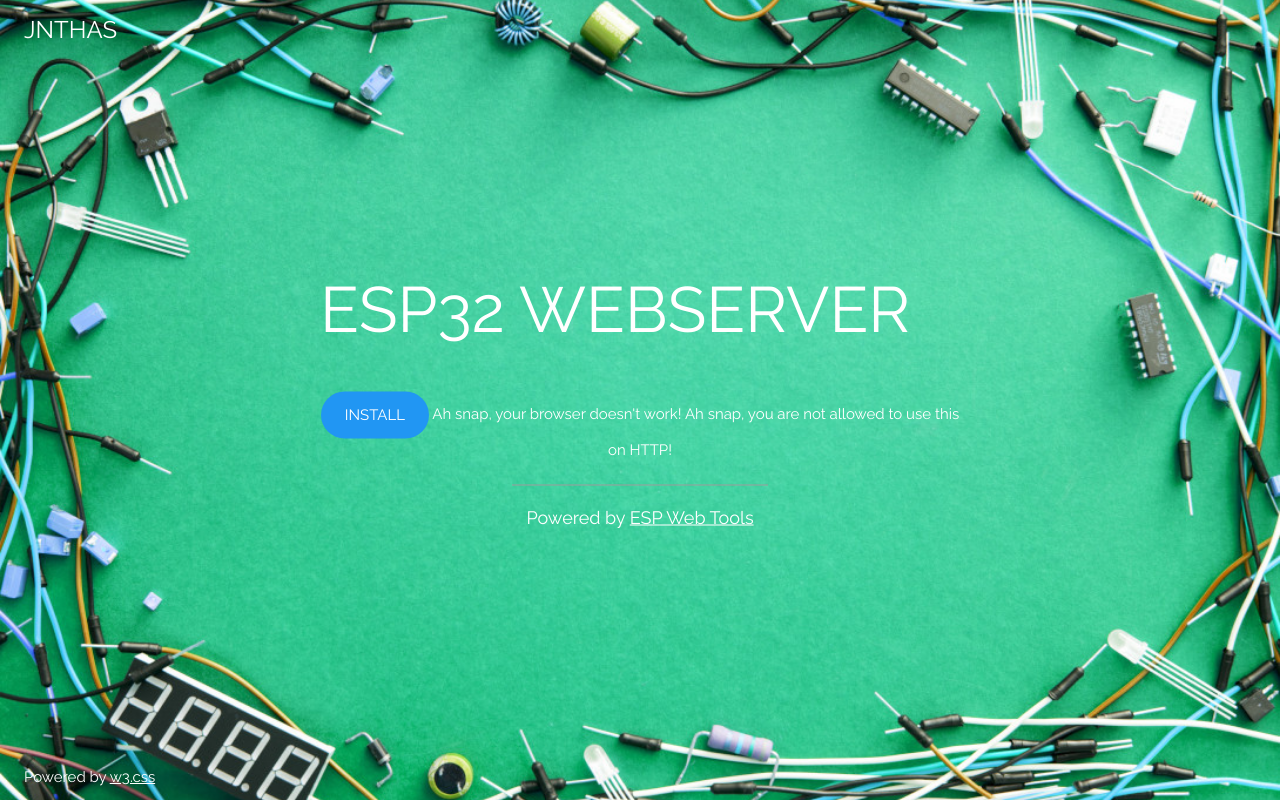
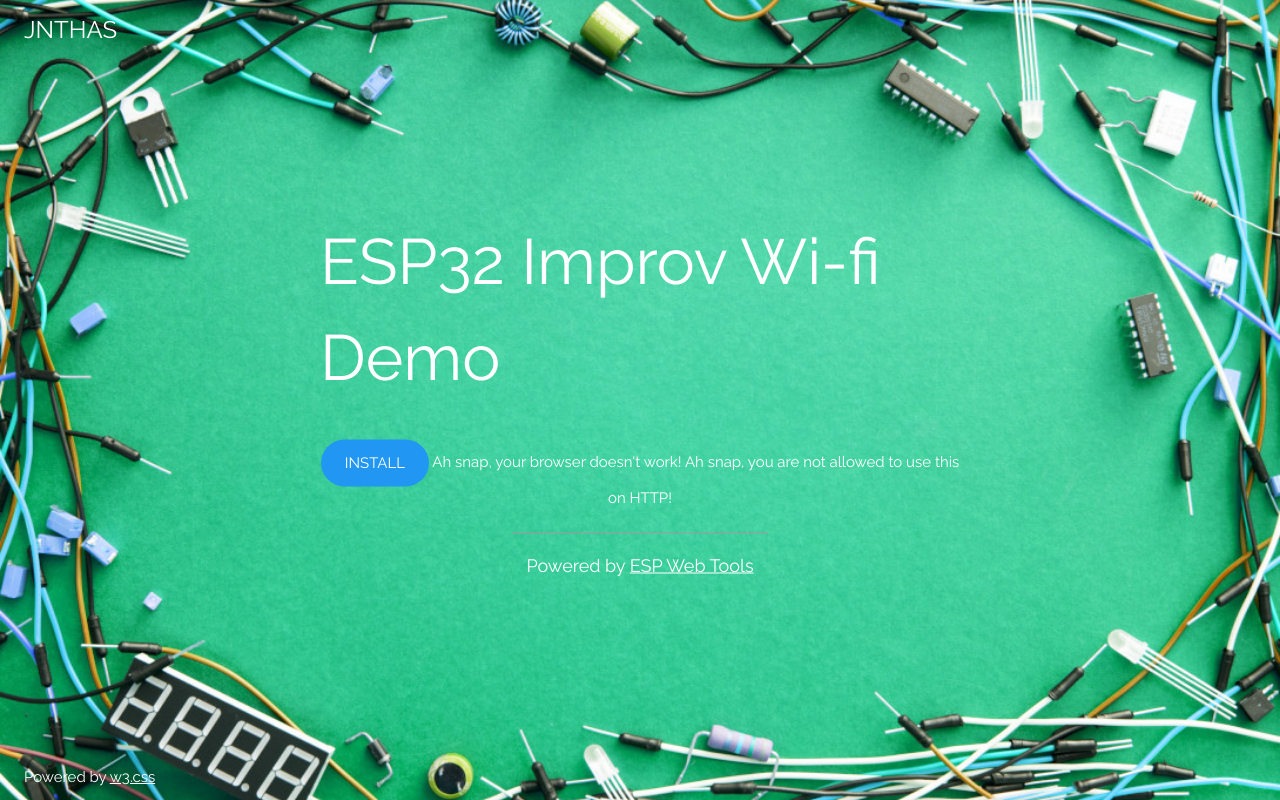
Before and after one commit to jnthas/improv-wifi-demo, a plain HTML site: page index.html in a window 1280 px wide. Drawn offline with nearby package versions, Linux system fonts and the light colour scheme.

Commit message:
test improv

```diff
--- a/index.html
+++ b/index.html
@@ -17,6 +17,7 @@
         }
     </style>
     <script type="module" src="https://unpkg.com/esp-web-tools@9/dist/web/install-button.js?module"></script>
+    <script type="module" src="https://www.improv-wifi.com/sdk-js/launch-button.js"></script>
 </head>
 <body>
 
@@ -25,7 +26,7 @@
     JNTHAS
   </div>
   <div class="w3-display-middle">
-    <h1 class="w3-jumbo w3-animate-top">ESP32 WEBSERVER</h1>
+    <h1 class="w3-jumbo w3-animate-top">ESP32 Improv Wi-fi Demo</h1>
 
     <div class="w3-center w3-padding-24" >
         <esp-web-install-button manifest="firmware/manifest.json">
@@ -33,6 +34,8 @@
             <span slot="unsupported">Ah snap, your browser doesn't work!</span>
             <span slot="not-allowed">Ah snap, you are not allowed to use this on HTTP!</span>
         </esp-web-install-button>
+
+
     </div>
 
     <hr class="w3-border-grey" style="margin:auto;width:40%">
```
